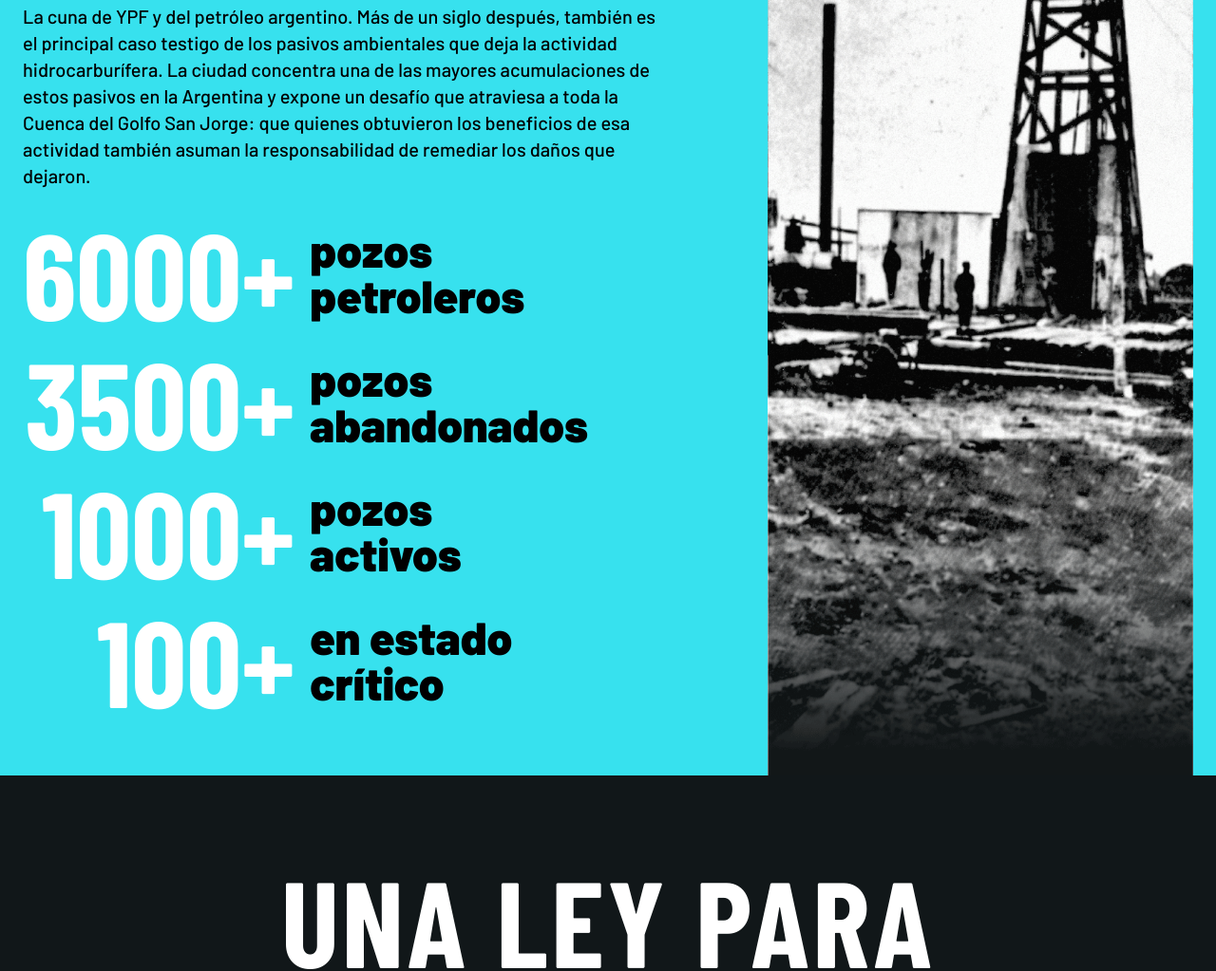
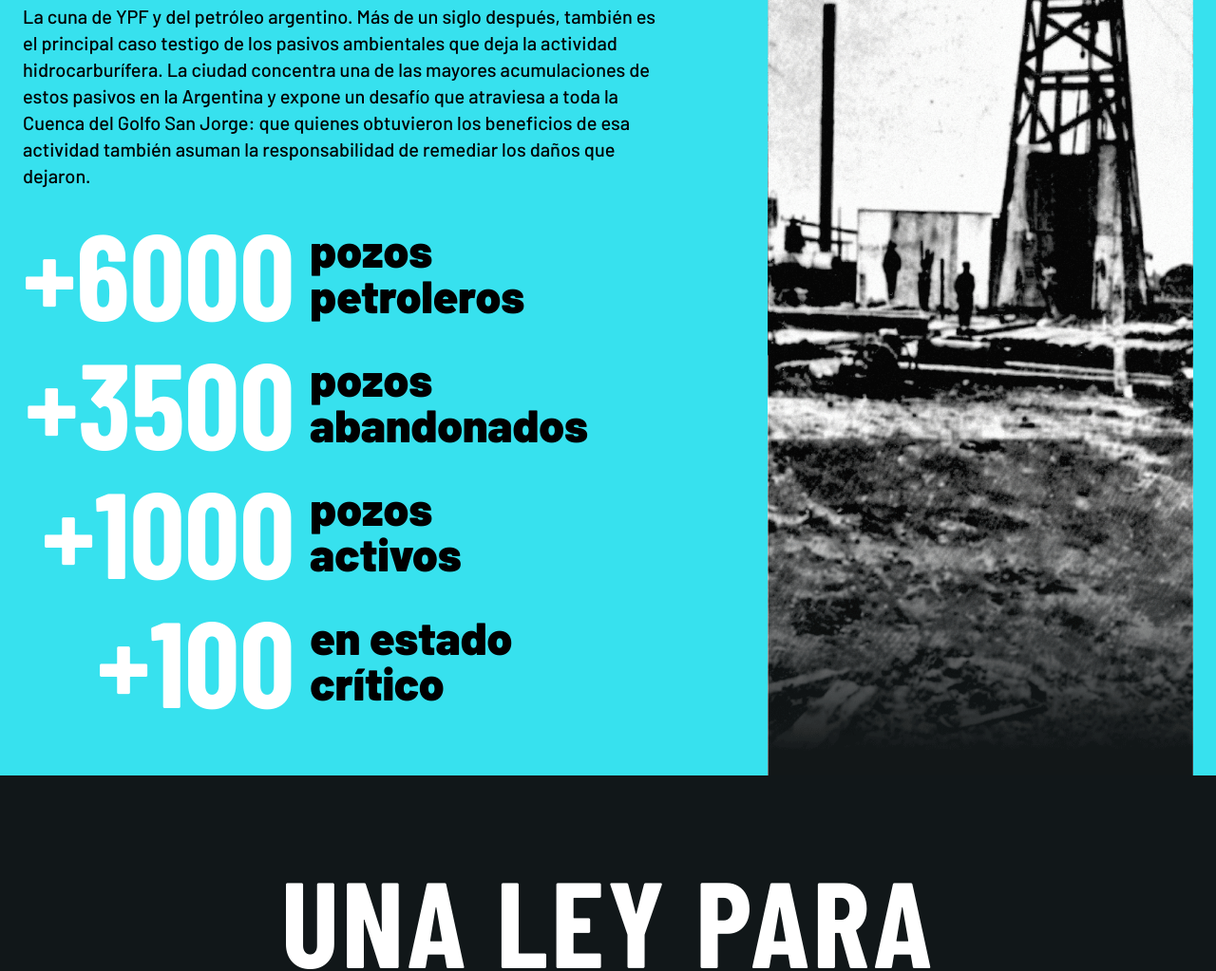
Before and after one commit to danielaregert/pasivos-ambientales, a plain HTML site: page index.html in a window 1280 px wide. Shown: the part 2612-3635 px from the top of the page at 95% size. Drawn offline with nearby package versions, Linux system fonts and the light colour scheme; a web font is replaced by a local one.

Commit message:
mas adelante

```diff
--- a/index.html
+++ b/index.html
@@ -174,13 +174,13 @@
                         <span class="text-black">El caso de </span> Comodoro Rivadavia</h2>
                     <p class="text-black barlow-medium text-md md:text-xl md:max-w-2xl mt-4">La cuna de YPF y del petróleo argentino. Más de un siglo después, también es el principal caso testigo de los pasivos ambientales que deja la actividad hidrocarburífera. La ciudad concentra una de las mayores acumulaciones de estos pasivos en la Argentina y expone un desafío que atraviesa a toda la Cuenca del Golfo San Jorge: que quienes obtuvieron los beneficios de esa actividad también asuman la responsabilidad de remediar los daños que dejaron.</p>
                     <div class="datos mt-6 grid grid-cols-[auto_1fr] gap-x-4 gap-y-2">
-                        <div class="text-white font-black text-6xl md:text-9xl font-barlow text-end">6000+</div>
+                        <div class="text-white font-black text-6xl md:text-9xl font-barlow text-end">+6000</div>
                         <div class="text-black font-black flex flex-col md:text-5xl mt-2 md:mt-4 barlow-medium">pozos <span></span> petroleros</div>
-                        <div class="text-white font-black text-6xl md:text-9xl font-barlow text-end">3500+</div>
+                        <div class="text-white font-black text-6xl md:text-9xl font-barlow text-end">+3500</div>
                         <div class="text-black font-black flex flex-col md:text-5xl mt-2 md:mt-4 barlow-medium">pozos <span></span> abandonados</div>
-                        <div class="text-white font-black text-6xl md:text-9xl font-barlow text-end">1000+</div>
+                        <div class="text-white font-black text-6xl md:text-9xl font-barlow text-end">+1000</div>
                         <div class="text-black font-black flex flex-col md:text-5xl mt-2 md:mt-4 barlow-medium">pozos <span></span> activos</div>
-                        <div class="text-white font-black text-6xl md:text-9xl font-barlow text-end">100+</div>
+                        <div class="text-white font-black text-6xl md:text-9xl font-barlow text-end">+100</div>
                         <div class="text-black font-black flex flex-col md:text-5xl mt-2 md:mt-4 barlow-medium ">en estado <span></span> crítico</div>
                     </div>
 
```
